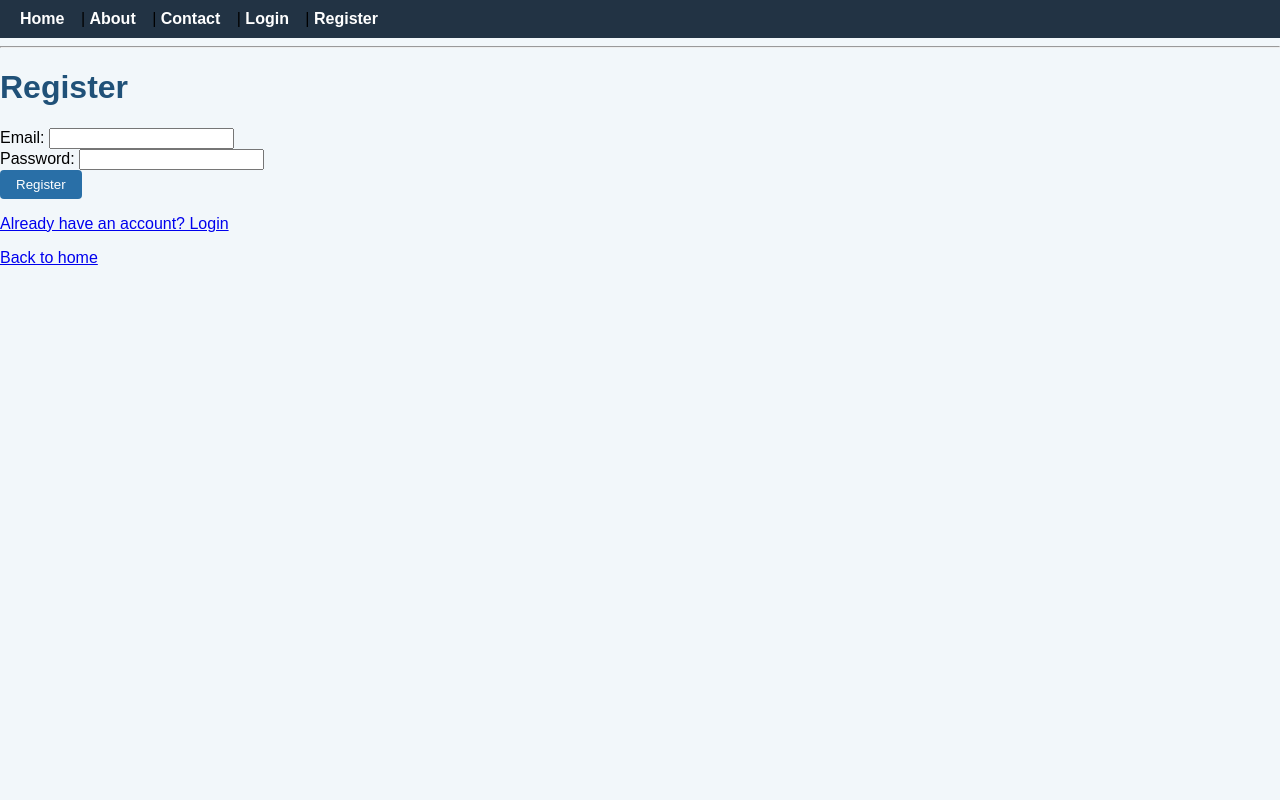
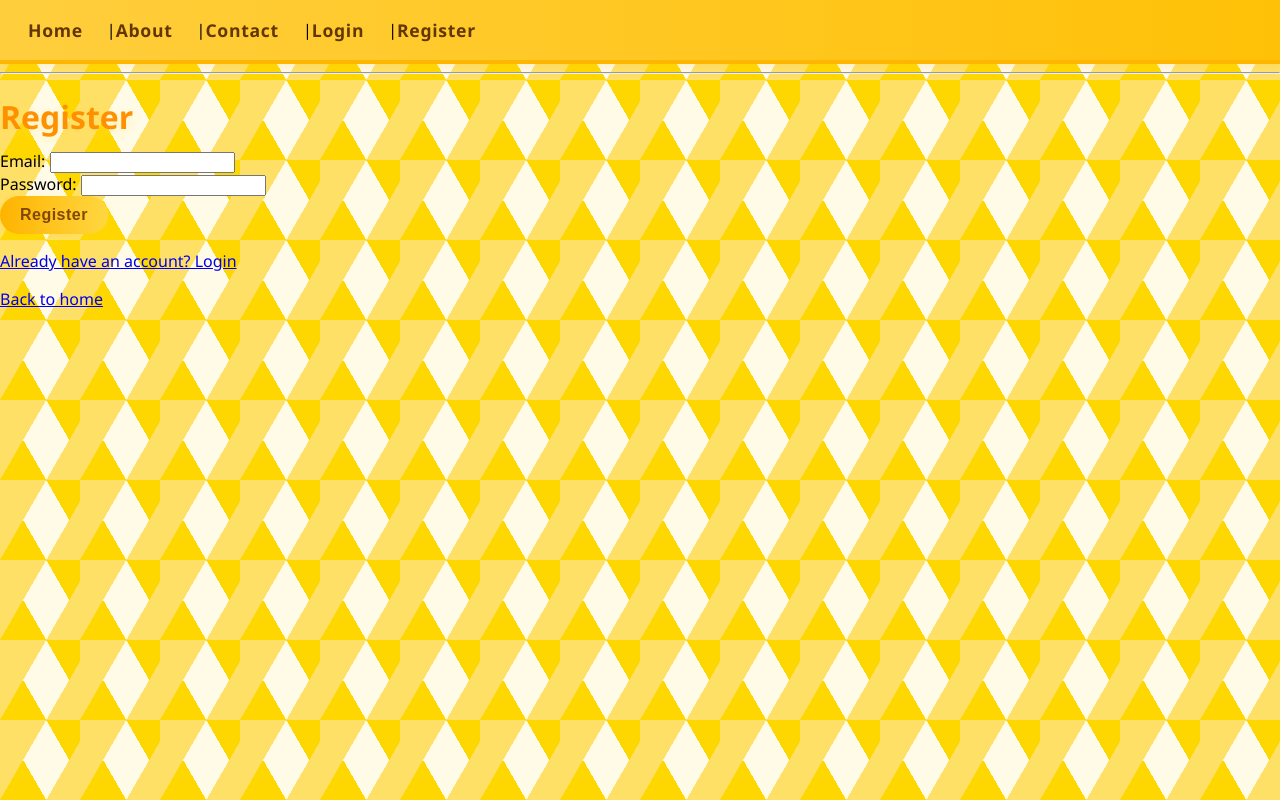
Before and after one commit to bastian-rom/geko, a Flask app: page /register in a window 1280 px wide. Run offline with Flask 3, Linux system fonts and the light colour scheme.

Commit message:
Update style.css

```diff
--- a/static/css/style.css
+++ b/static/css/style.css
@@ -1,39 +1,118 @@
 body {
-    font-family: Arial, sans-serif;
-    background: #f2f7fa;
+    font-family: 'Segoe UI', Arial, sans-serif;
+    background: #fffbe6;
     margin: 0;
     padding: 0;
+    min-height: 100vh;
+    background-image:
+        repeating-linear-gradient(120deg, #FFE066 0px, #FFE066 40px, transparent 40px, transparent 80px),
+        repeating-linear-gradient(60deg, #FFD700 0px, #FFD700 40px, transparent 40px, transparent 80px);
+    background-size: 80px 80px;
 }
 
 nav {
-    background: #234;
-    padding: 10px 20px;
+    background: linear-gradient(90deg, #FFCE3D 0%, #FFC107 100%);
+    padding: 18px 28px;
+    display: flex;
+    align-items: center;
+    box-shadow: 0 1px 8px rgba(244, 180, 62, 0.22);
+    border-bottom: 4px solid #FFB600;
 }
 nav a {
-    color: #fff;
-    margin-right: 12px;
+    color: #633600;
+    margin-right: 24px;
     text-decoration: none;
     font-weight: bold;
+    font-size: 1.1em;
+    letter-spacing: 0.04em;
+    transition: color 0.2s;
 }
 nav a:hover {
-    text-decoration: underline;
+    color: #FF5E00;
+    text-shadow: 0 2px 6px #ffd70088;
 }
 
-h1 {
-    color: #205178;
+.honeycomb {
+    display: flex;
+    flex-wrap: wrap;
+    gap: 24px;
+    padding: 36px;
+    justify-content: center;
 }
-button {
-    background: #296fa7;
-    color: #fff;
-    border: none;
-    padding: 7px 16px;
-    border-radius: 4px;
+
+.hex-cell {
+    background: linear-gradient(160deg, #FFF1A8 10%, #FFE066 90%);
+    clip-path: polygon(
+        50% 0%, 97% 25%, 97% 75%,
+        50% 100%, 3% 75%, 3% 25%
+    );
+    width: 130px;
+    height: 150px;
+    margin: 4px;
+    display: flex;
+    align-items: center;
+    justify-content: center;
+    font-weight: bold;
+    color: #8E5C00;
+    font-size: 1.17em;
+    box-shadow: 0 2px 13px 0 #FFB60033;
+    transition: transform 0.15s;
 }
-button:hover {
-    background: #205178;
+.hex-cell:hover {
+    background: linear-gradient(160deg, #FFECB3 10%, #FFD54F 90%);
+    transform: scale(1.05) rotate(-2deg);
+    color: #FF5E00;
     cursor: pointer;
 }
+
+h1, h2, h3 {
+    color: #FF9100;
+    text-shadow: 0 4px 10px #ffe06655;
+    margin-bottom: 12px;
+}
+
+button, .btn {
+    background: linear-gradient(90deg, #FFB300 0%, #FFD740 100%);
+    color: #824700;
+    border: none;
+    padding: 10px 20px;
+    border-radius: 50px;
+    box-shadow: 0 2px 8px #ffd70033;
+    font-weight: 600;
+    font-size: 1em;
+    letter-spacing: 0.03em;
+    transition: background 0.19s, color 0.19s;
+}
+button:hover, .btn:hover {
+    background: linear-gradient(90deg, #FF9100 0%, #FFC107 100%);
+    color: #fffbe6;
+    cursor: pointer;
+}
+
 ul {
     list-style-type: none;
     padding: 0;
 }
+
+.card {
+    background: #fff8e1;
+    border-radius: 18px;
+    padding: 24px 32px;
+    margin: 20px auto;
+    max-width: 520px;
+    box-shadow: 0 4px 16px #FFECB344;
+    border: 1.5px solid #FFD54F;
+}
+
+/* Responsive */
+@media (max-width: 800px) {
+    .honeycomb {
+        gap: 14px;
+        padding: 14px;
+    }
+    .hex-cell {
+        width: 80px;
+        height: 90px;
+        font-size: 1em;
+    }
+}
```
